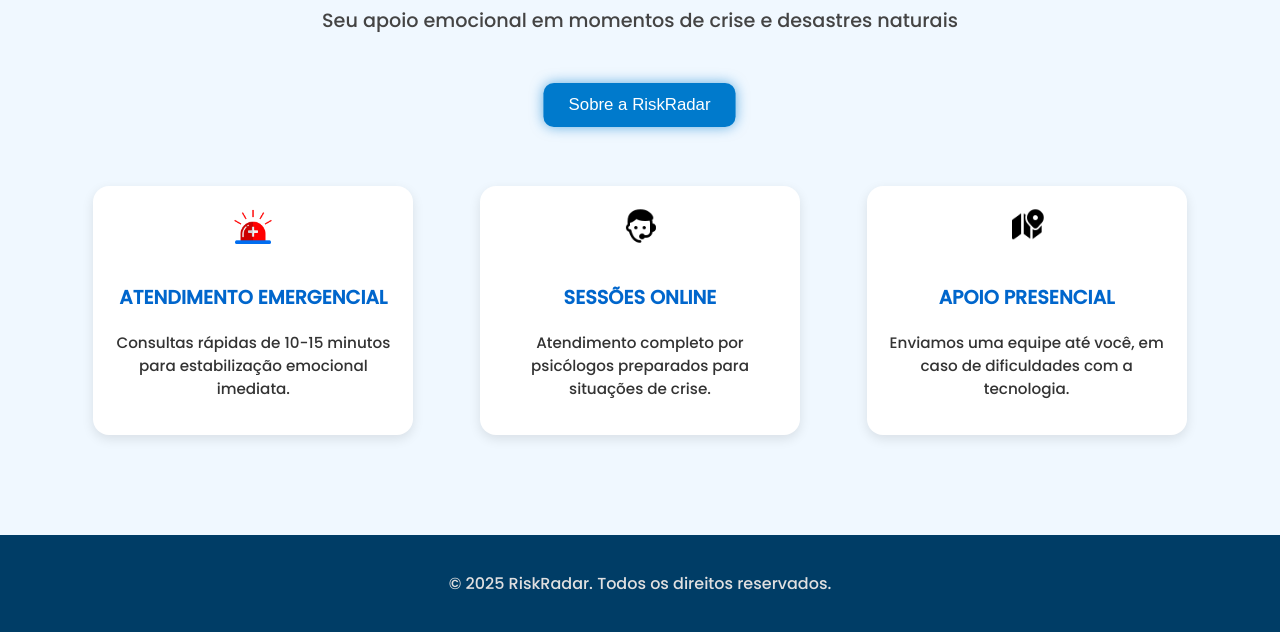
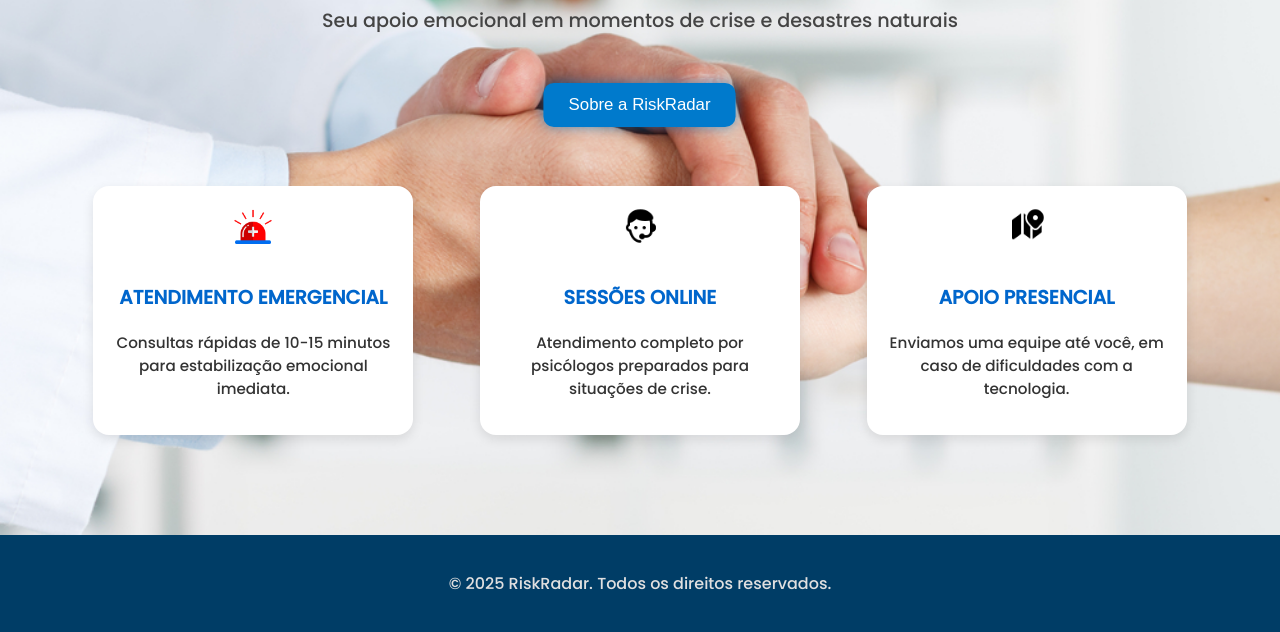
Before and after one commit to brunoferr10/apoio-consulta-riskRadar, a plain HTML site: page index.html in a window 1280 px wide. Shown: the part 225-857 px from the top of the page. Drawn offline with Linux system fonts and the light colour scheme.

Commit message:
atualização de img fundo

```diff
--- a/styles.css
+++ b/styles.css
@@ -1,7 +1,10 @@
 body {
   margin: 0;
   font-family: 'Poppins', sans-serif;
-  background-color: #f0f8ff;
+  background-image: url("img/fundo.jpeg");
+  background-size: 100%;
+  background-position: center;
+  background-repeat: no-repeat;
   color: #333;
   text-align: center;
 }
```
Also changed, not shown: img/fundo.jpeg (added).
